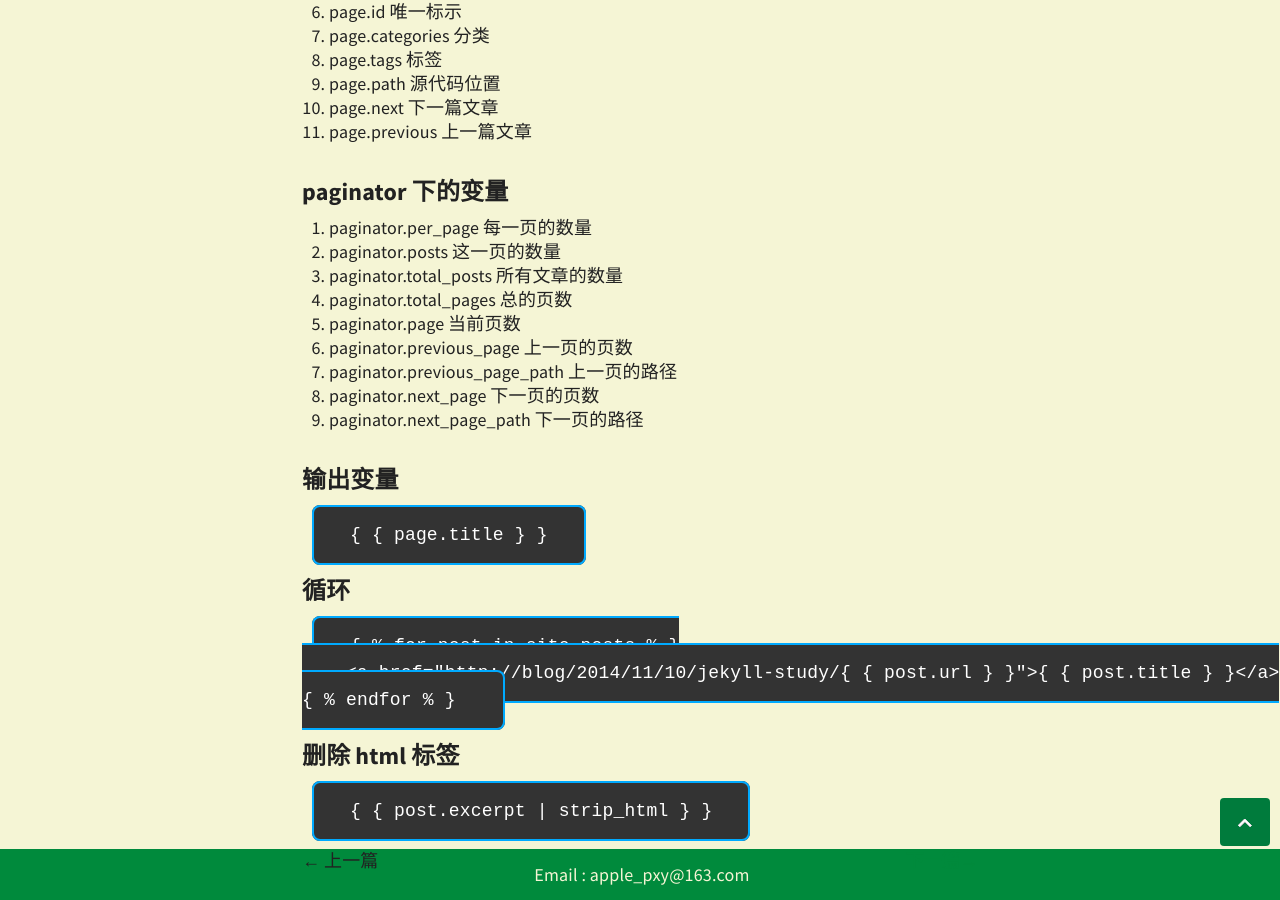
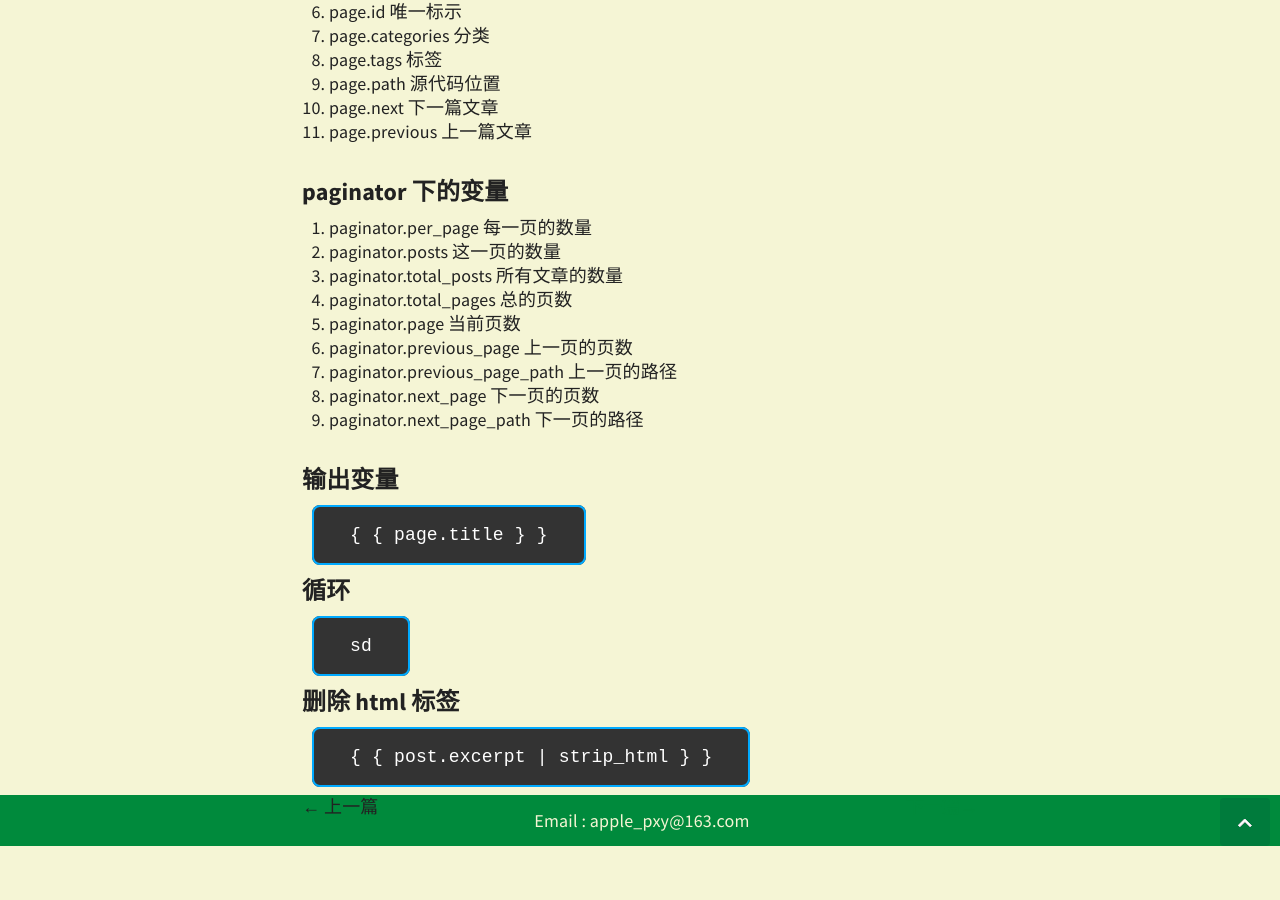
Before and after one commit to xiaoyu33/xiaoyu33.github.io, a Jekyll site: the page built from _posts/2015-8-20-Jekyll语法.md, in a window 1280 px wide and 900 px high, scrolled down 1295 px. Built offline with Jekyll 4.4.1, drawn with Linux system fonts in a browser that asks for light colours; comment, search, counter and statistics services are not loaded; after the commit the page ends 2141 px from its top, so only the background shows below that.

Commit message:
Update 2015-8-20-Jekyll语法.md

````diff
--- a/_posts/2015-8-20-Jekyll语法.md
+++ b/_posts/2015-8-20-Jekyll语法.md
@@ -60,9 +60,7 @@ github 为我们提供了这个一个地方, 可以使用jekyll做一个我们
 ### 循环 ###
 
 ```
-{ % for post in site.posts % }
-    <a href="http://blog/2014/11/10/jekyll-study/{ { post.url } }">{ { post.title } }</a>
-{ % endfor % }
+sd
 ```
 
 ### 删除 html 标签 ###
````
